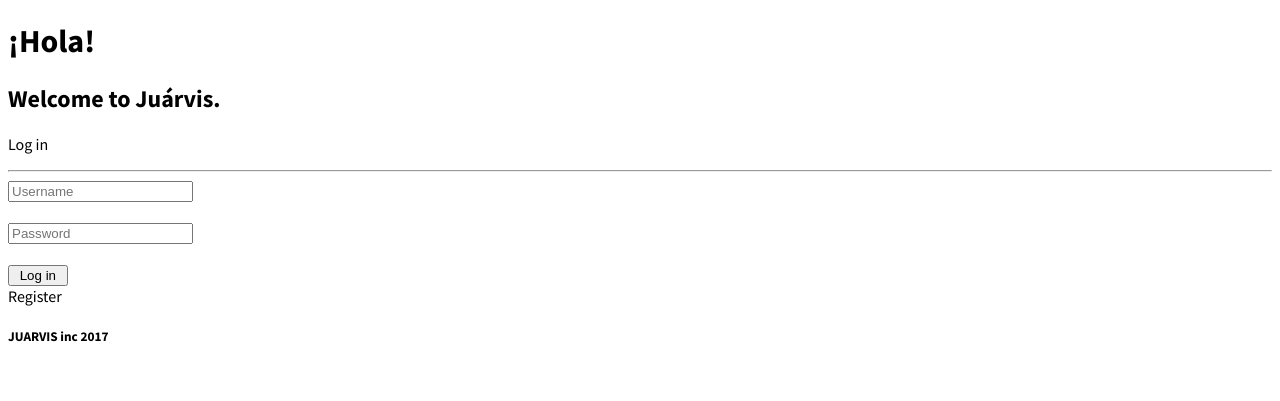
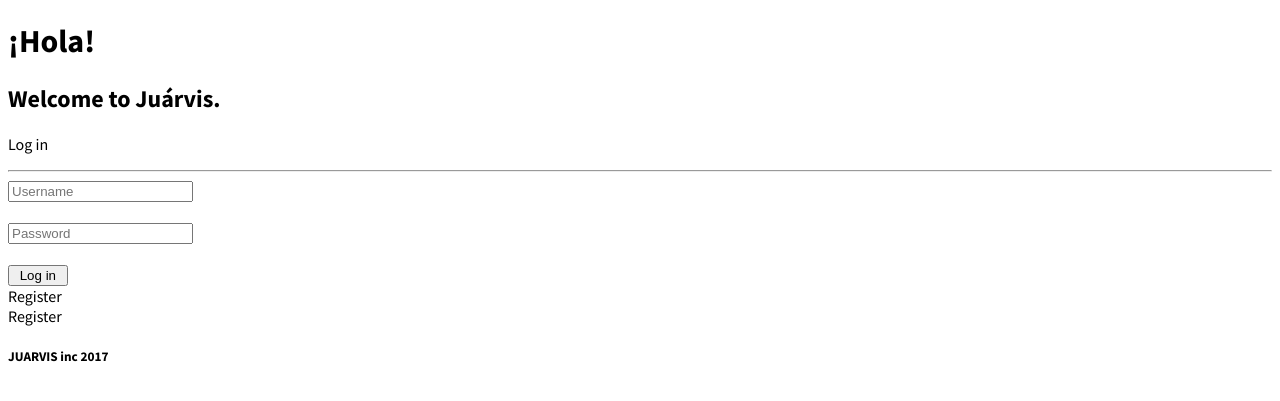
Before and after one commit to Emelius/Juarvis, a PHP site: page /index.php in a window 1280 px wide. Shown: the top 401 px of the page. Run offline with PHP 8.4, Linux system fonts and the light colour scheme.

Commit message:
Update login.php

```diff
--- a/login.php
+++ b/login.php
@@ -47,5 +47,6 @@
                   <input type = "password" name = "mypassword" placeholder="Password" class = "box" /><br/><br />
                   <input type = "submit" name = "login" value = " Log in "/>
 		</form>
+		<a href="registration.php">Register</a>
 	</div>
 </body>
```
